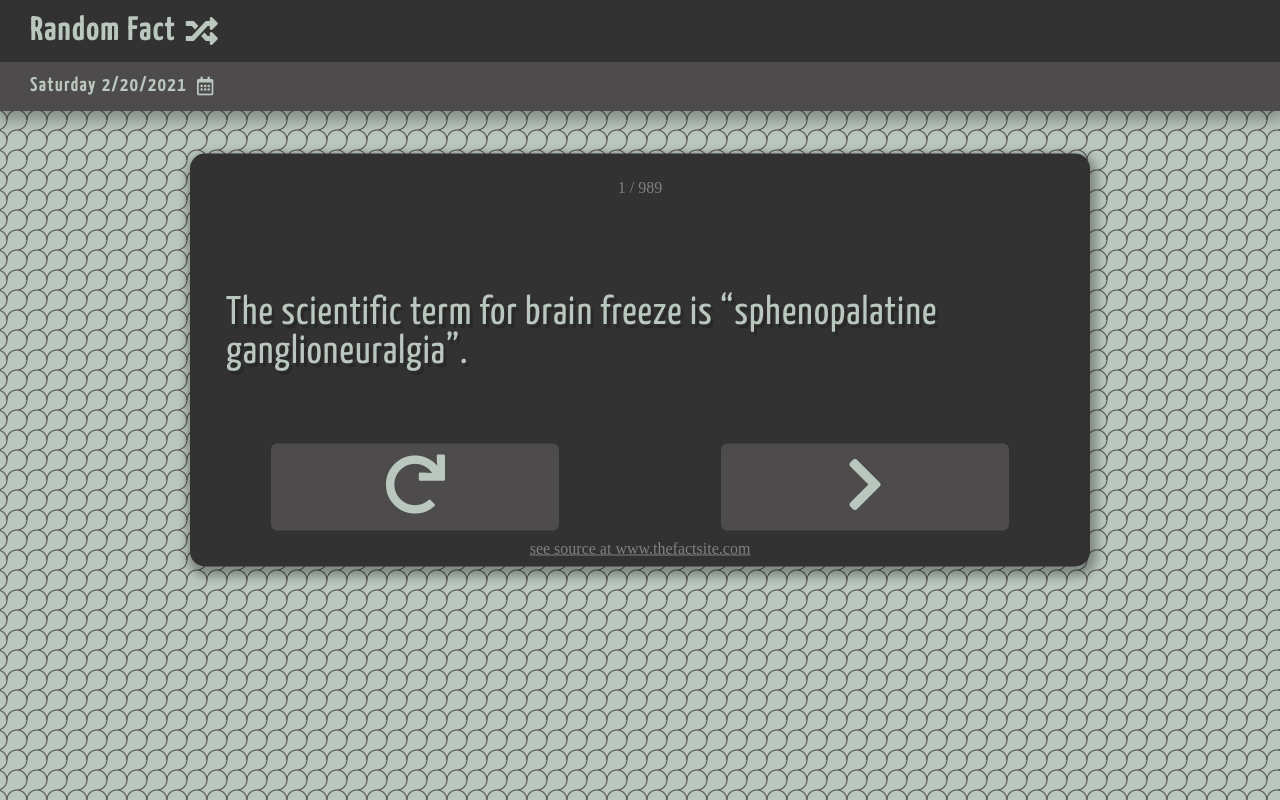
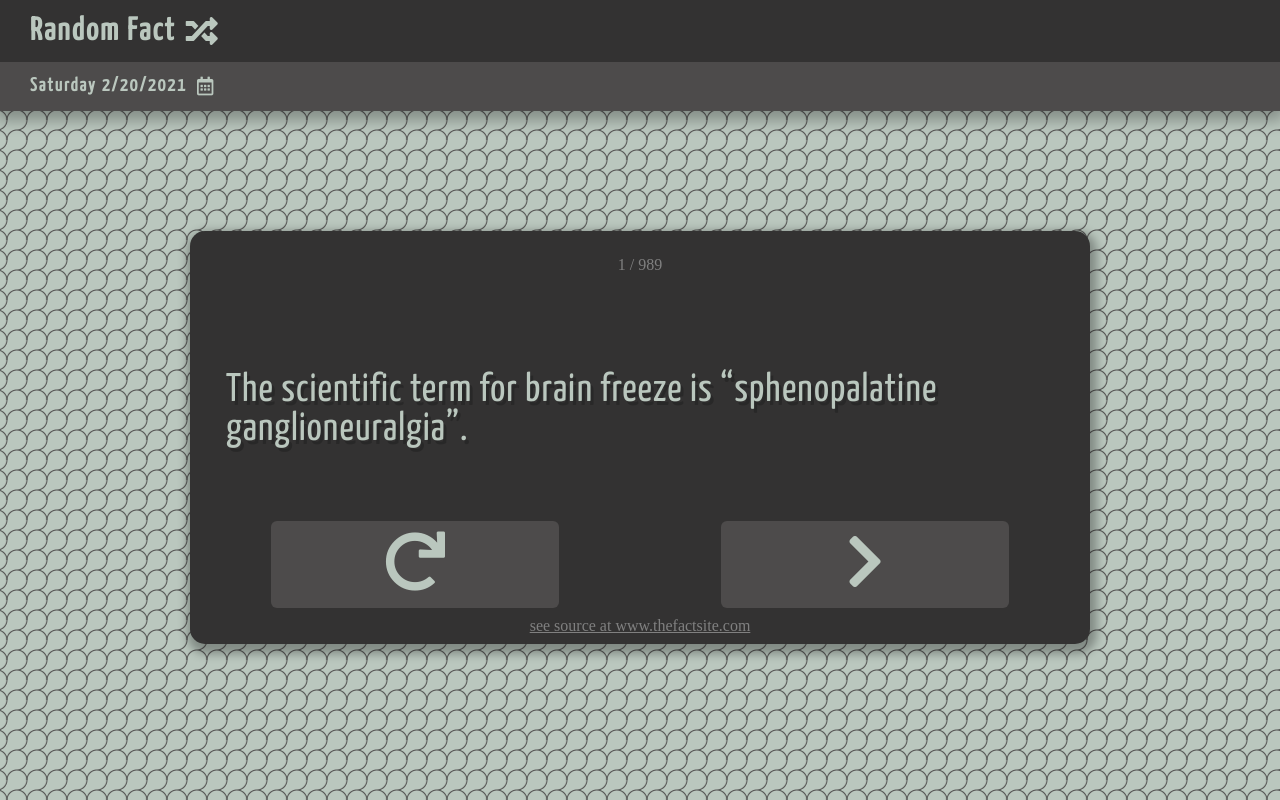
Before and after one commit to CeasarCyrillus/RandomFact, a React (Create React App) app: page /#1 in a window 1280 px wide. Built offline with nearby package versions, Linux system fonts and the light colour scheme.

Commit message:
Start at a random fact

```diff
--- a/src/FactCard.tsx
+++ b/src/FactCard.tsx
@@ -5,18 +5,11 @@ import factsJson from "./facts.json";
 
 const random = (min: number, max: number) => Math.floor(Math.random() * (max - min + 1) + min);
 export const FactCard = () => {
-  const getFactIndexFromUrl = () => {
-    if (window.location.hash.length <= 0) {
-      return 0;
-    }
-    return Number(window.location.hash.slice(1)) - 1;
-  };
-
-  const [factIndex, setFactIndex] = useState<number>(getFactIndexFromUrl());
+  const [factIndex, setFactIndex] = useState<number>(getFactIndexFromUrl() ?? random(0, factsJson.numberOfFacts - 1));
 
   useEffect(() => {
     const onHashChange = () => {
-      setFactIndex(getFactIndexFromUrl());
+      setFactIndex(getFactIndexFromUrl() ?? random(0, factsJson.numberOfFacts - 1));
     }
 
     window.addEventListener("hashchange", onHashChange);
@@ -68,3 +61,10 @@ export const FactCard = () => {
     </div>
   </div>;
 }
+
+const getFactIndexFromUrl = () => {
+  if (window.location.hash.length <= 0) {
+    return null;
+  }
+  return Number(window.location.hash.slice(1)) - 1;
+};
--- a/src/Post.css
+++ b/src/Post.css
@@ -5,11 +5,7 @@
     border-radius: 15px;
     box-shadow: 2px 5px 10px 5px rgba(0, 0, 0, 0.3);
 
-    margin: 0;
-    position: absolute;
-    top: 50%;
-    left: 50%;
-    transform: translate(-50%, -50%);
+    margin: 15vh auto;
 }
 
 .post-title{
```
